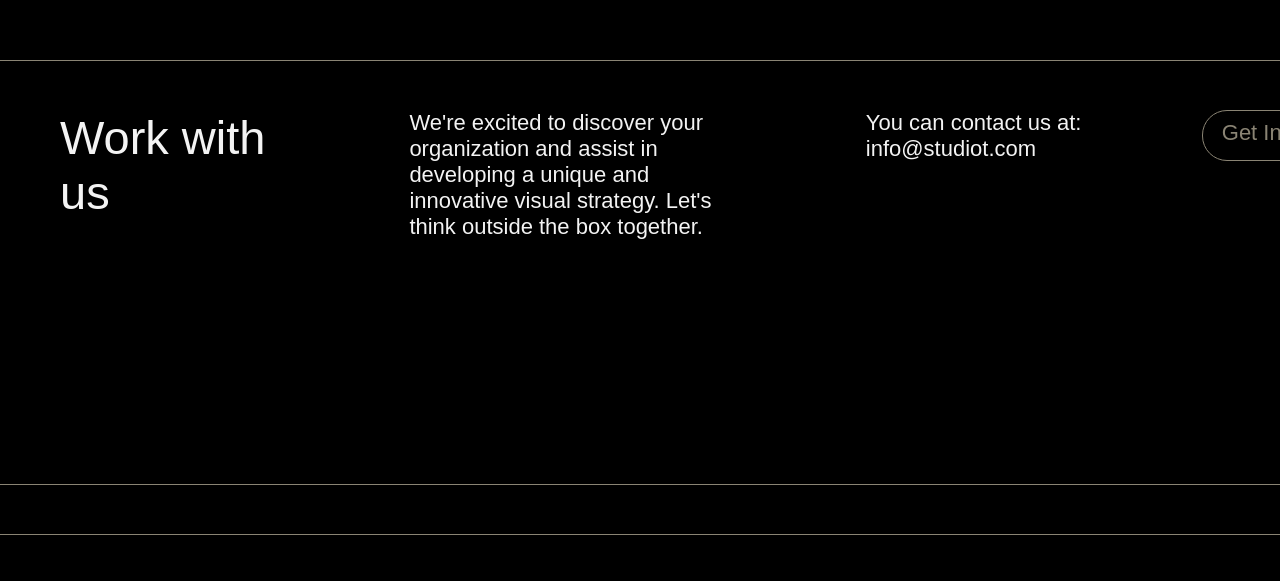
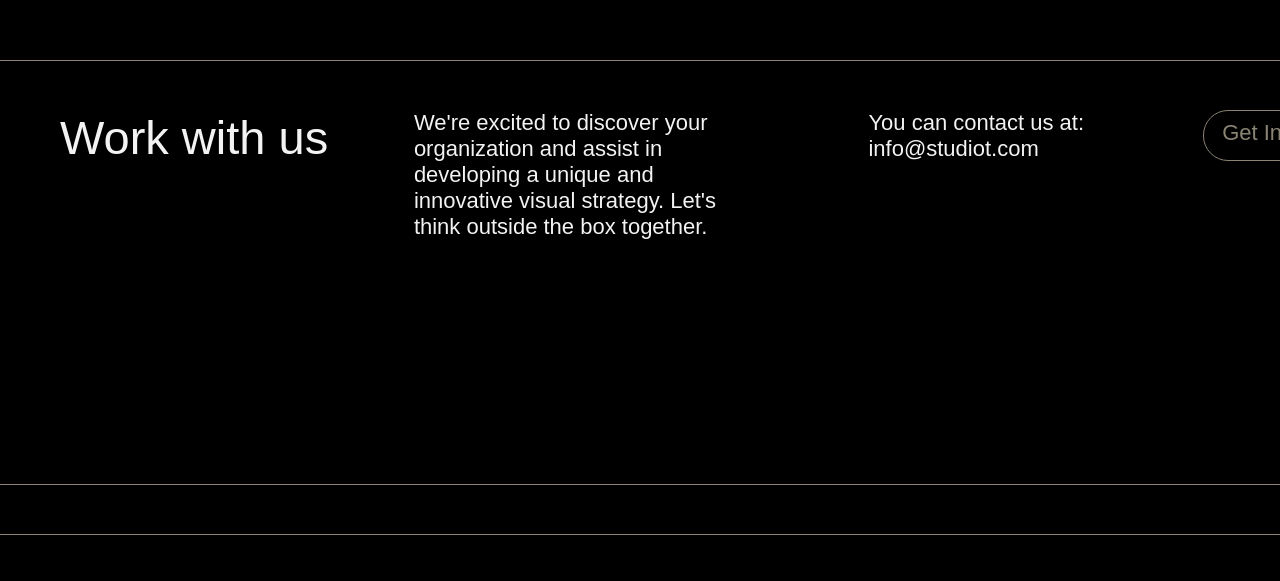
Before and after one commit to KseniyaVl/Studio.T, a plain HTML site: page index.html in a window 1280 px wide. Shown: the part 5850-6431 px from the top of the page. Drawn offline with nearby package versions, Linux system fonts and the light colour scheme; files that its build step writes are made by us from their sources.

Commit message:
Update style.less

```diff
--- a/css/style.less
+++ b/css/style.less
@@ -295,7 +295,7 @@ body {
         align-items: flex-start;
         margin: 0 60px 244px;
         .with__item1 {
-            width: 43%;
+            width: 44%;
         }
         .with__item {
             width: 36%;
```
